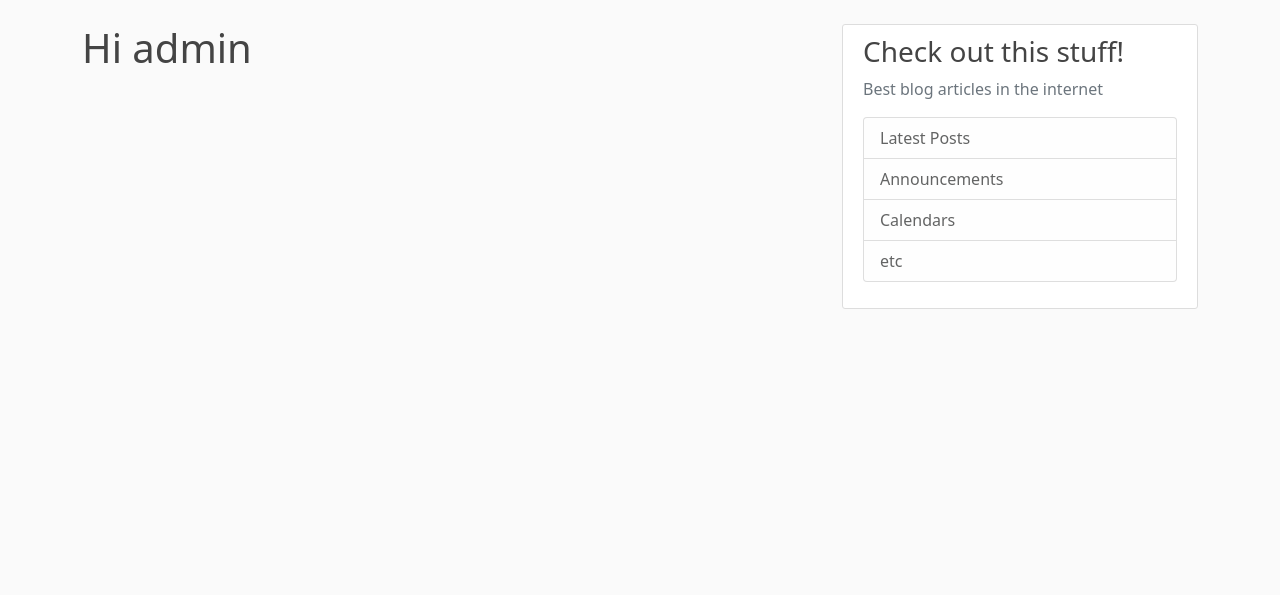
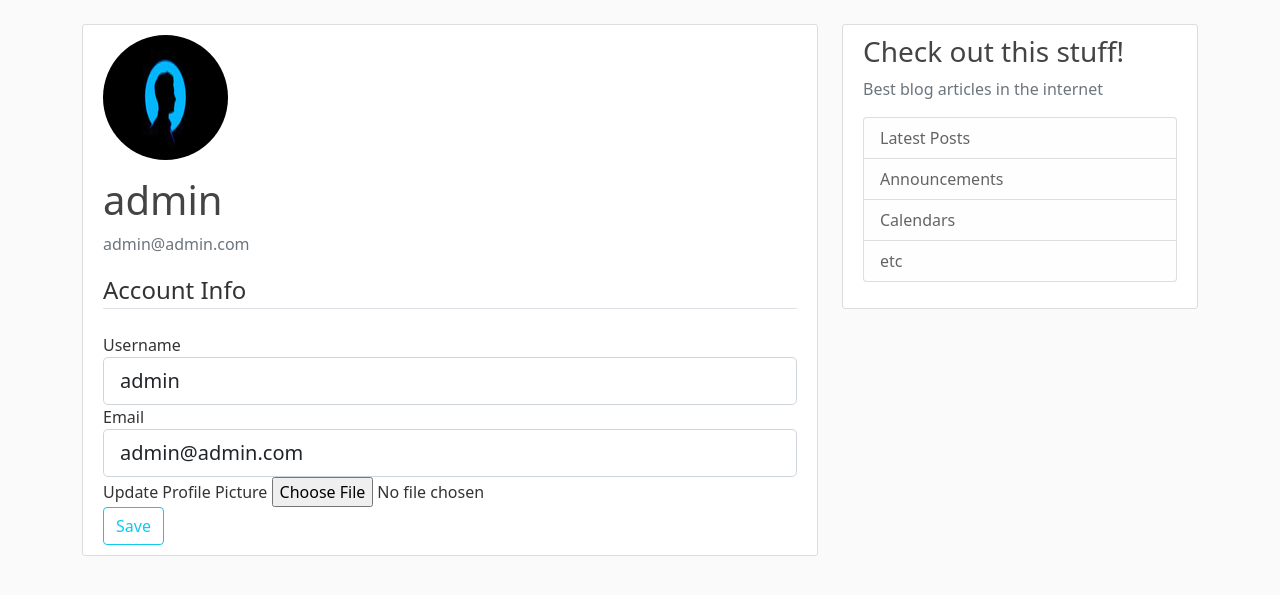
Before and after one commit to FluffyGreyWolf/Flask-blog, a Flask app: page /account in a window 1280 px wide. Shown: the part 56-651 px from the top of the page. Run offline with Flask 2, Linux system fonts and the light colour scheme; a user stored in the database is signed in; parts of the project's set-up code (start-up, migrations or seed data) failed here and were passed over; some libraries are stand-ins or nearby versions.

Commit message:
Added update account infor page and logic

```diff
--- a/flaskblog/forms.py
+++ b/flaskblog/forms.py
@@ -1,4 +1,6 @@
 from flask_wtf import FlaskForm
+from flask_wtf.file import FileField, FileAllowed
+from flask_login import current_user
 from wtforms import StringField, PasswordField, SubmitField, BooleanField
 from wtforms.validators import DataRequired, Length, Email, EqualTo, email_validator, ValidationError
 from flaskblog.models import User
@@ -14,6 +16,37 @@ class RegistrationForm(FlaskForm):
     submit = SubmitField('Sign Up')
 
     def validate_username(self, username):
+        if username.data != current_user.username:
+
+            user = User.query.filter_by(username=username.data).first()
+
+            if user:
+                raise ValidationError('That username is already taken!')
+
+    def validate_email(self, email):
+        if email.data != current_user.email:
+
+            user = User.query.filter_by(email=email.data).first()
+
+            if user:
+                raise ValidationError('That email is already taken!')
+
+
+class LoginForm(FlaskForm):
+    email = StringField('Email', validators=[DataRequired(), Email()])
+    password = PasswordField('Password', validators=[DataRequired()])
+    remember = BooleanField('Remember Me')
+    submit = SubmitField('Login')
+
+
+class UpdateAccountForm(FlaskForm):
+    username = StringField('Username', validators=[
+                           DataRequired(), Length(min=2, max=20)])
+    email = StringField('Email', validators=[DataRequired(), Email()])
+    picture = FileField('Update Profile Picture', validators=[FileAllowed(['jpg', 'png'])])
+    submit = SubmitField('Save')
+
+    def validate_username(self, username):
 
         user = User.query.filter_by(username=username.data).first()
 
@@ -26,10 +59,3 @@ class RegistrationForm(FlaskForm):
 
         if user:
             raise ValidationError('That email is already taken!')
-
-
-class LoginForm(FlaskForm):
-    email = StringField('Email', validators=[DataRequired(), Email()])
-    password = PasswordField('Password', validators=[DataRequired()])
-    remember = BooleanField('Remember Me')
-    submit = SubmitField('Login')
--- a/flaskblog/routes.py
+++ b/flaskblog/routes.py
@@ -1,6 +1,9 @@
+import os
+import secrets
+from PIL import Image
 from flask import render_template, url_for, flash, redirect, request
 from flaskblog import app, db, bcrypt
-from flaskblog.forms import RegistrationForm, LoginForm
+from flaskblog.forms import RegistrationForm, LoginForm, UpdateAccountForm
 from flaskblog.models import User, Post
 from flask_login import login_user, current_user, logout_user, login_required
 
@@ -67,7 +70,36 @@ def logout():
     logout_user()
     return redirect(url_for('home'))
 
-@app.route('/account')
+
+def save_picture(form_picture):
+    random_hex = secrets.token_hex(8)
+    _, f_ext = os.path.splitext(form_picture.filename)
+    picture_fn = random_hex + f_ext
+    picture_path = os.path.join(app.root_path, 'static/profile_pics', picture_fn)
+    output_size = (125, 125)
+    i = Image.open(form_picture)
+    i.thumbnail(output_size)
+    i.save(picture_path)
+
+    return picture_fn
+
+
+@app.route("/account", methods=['GET', 'POST'])
 @login_required
 def account():
-    return render_template('account.html', title="Account")
+    form = UpdateAccountForm()
+    if form.validate_on_submit():
+        if form.picture.data:
+            picture_file = save_picture(form.picture.data)
+            current_user.image_file = picture_file
+        current_user.username = form.username.data
+        current_user.email = form.email.data
+        db.session.commit()
+        flash('Your account has been updated!', 'success')
+        return redirect(url_for('account'))
+    elif request.method == 'GET':
+        form.username.data = current_user.username
+        form.email.data = current_user.email
+    image_file = url_for('static', filename='profile_pics/' + current_user.image_file)
+    return render_template('account.html', title='Account',
+                           image_file=image_file, form=form)
--- a/flaskblog/templates/account.html
+++ b/flaskblog/templates/account.html
@@ -1,4 +1,57 @@
 {% extends "layout.html" %}
 {% block content %}
-    <h1>Hi {{ current_user.username }}</h1>
+    <div class="content-section">
+      <div class="media">
+        <img class="rounded-circle account-img" src="{{ image_file }}">
+        <div class="media-body">
+          <h2 class="account-heading">{{ current_user.username }}</h2>
+          <p class="text-secondary">{{ current_user.email }}</p>
+        </div>
+      </div>
+        <form method="POST" action="" enctype="multipart/form-data">
+            {{ form.hidden_tag() }}
+            <fieldset class="form-group">
+                <legend class="border-bottom mb-4">Account Info</legend>
+                <div class="form-group">
+                    {{ form.username.label(class="form-control-label") }}
+
+                    {% if form.username.errors %}
+                        {{ form.username(class="form-control form-control-lg is-invalid") }}
+                        <div class="invalid-feedback">
+                            {% for error in form.username.errors %}
+                                <span>{{ error }}</span>
+                            {% endfor %}
+                        </div>
+                    {% else %}
+                        {{ form.username(class="form-control form-control-lg") }}
+                    {% endif %}
+                </div>
+                <div class="form-group">
+                    {{ form.email.label(class="form-control-label") }}
+                    {% if form.email.errors %}
+                        {{ form.email(class="form-control form-control-lg is-invalid") }}
+                        <div class="invalid-feedback">
+                            {% for error in form.email.errors %}
+                                <span>{{ error }}</span>
+                            {% endfor %}
+                        </div>
+                    {% else %}
+                        {{ form.email(class="form-control form-control-lg") }}
+                    {% endif %}
+                </div>
+                <div class="form-group">
+                    {{ form.picture.label() }}
+                    {{ form.picture(class="form-control-file") }}
+                    {% if form.picture.errors %}
+                        {% for error in form.picture.errors %}
+                            <span class="text-danger">{{ error }}</span></br>
+                        {% endfor %}
+                    {% endif %}
+                </div>
+            </fieldset>
+            <div class="form-group">
+                {{ form.submit(class="btn btn-outline-info") }}
+            </div>
+        </form>
+    </div>
 {% endblock content %}
```
Also changed, not shown: flaskblog/static/profile_pics/default.jpg (added).
